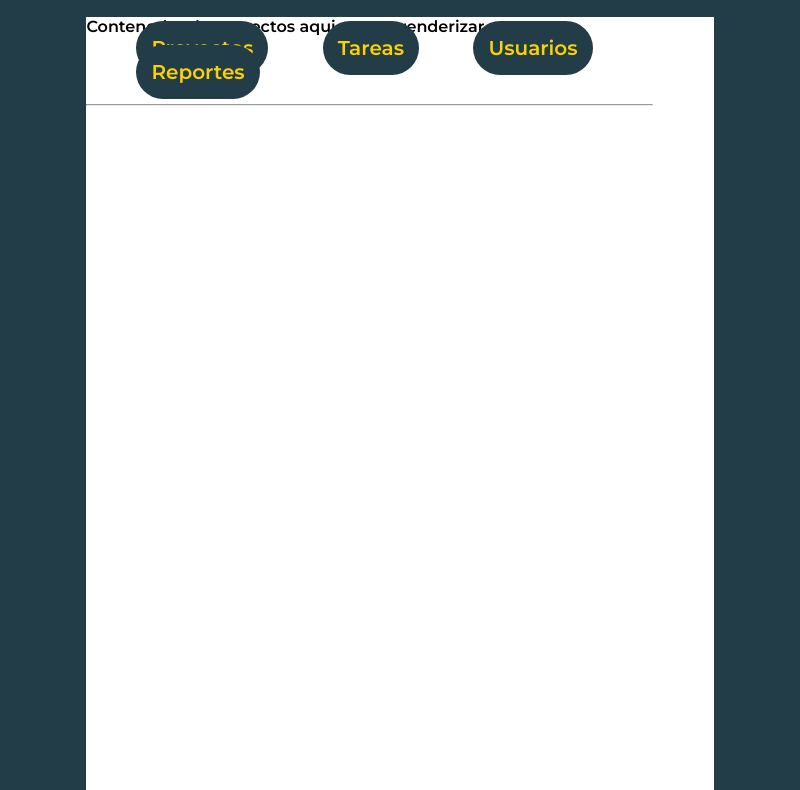
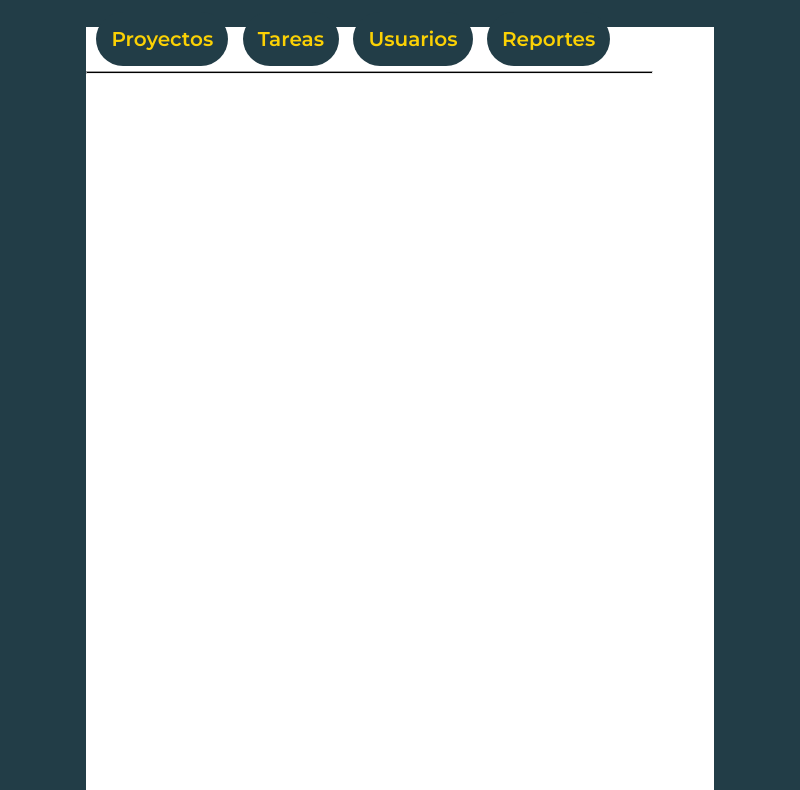
Before and after one commit to erika-nath/Challenge4040APPS, an Electron app: page src/index.html in a window 800 px wide. Shown: the part 97-887 px from the top of the page. Drawn offline with Linux system fonts and the light colour scheme.

Commit message:
add files

```diff
--- a/src/index.html
+++ b/src/index.html
@@ -6,33 +6,25 @@
     <link rel="stylesheet" href="./style.css">
     <link href="https://fonts.googleapis.com/css2?family=Montserrat:wght@600&display=swap" rel="stylesheet">
     <title>4040 APPs</title>
+    <img src="./img/logo.jpg" >
   </head>
-  <img src="./img/logo.jpg" >
   <body class="containerBody">
-    <div class="container">Contenedor de proyectos aqui se va a renderizar
-    <header class="site-header">
-        <div class="header-content contenedor">
+    <div class="container">
             <nav class="pages-links">
-                <a href="index.html" class="boton" style="text-decoration:none">Proyectos</a>
-                <a href="tareas.html"  class="boton" style="text-decoration:none">Tareas</a>
-                <a href="usuarios.html"  class="boton" style="text-decoration:none">Usuarios</a>
-                <a href="reportes.html" class="boton" style="text-decoration:none">Reportes</a>
+                <a href="index.html" style="text-decoration:none">Proyectos</a>
+                <a href="tareas.html"  style="text-decoration:none">Tareas</a>
+                <a href="usuarios.html"  style="text-decoration:none">Usuarios</a>
+                <a href="reportes.html"  style="text-decoration:none">Reportes</a>
             </nav>
             <hr/>
         </div>
-    </div>
-    </header>
-
-
-    <button type="button" name="task" id="taskButton">Im the Button</button>
     <!-- All of the Node.js APIs are available in this renderer process. -->
     list project<br>
     <strong><script>document.write( process.versions.node)</script></strong>,
     and Electron <strong><script>document.write( process.versions.electron )</script></strong>.
 
-    <script>
+    <script type="module" src="./home.js">
       // You can also require other files to run in this process
-      require('./home.js')
     </script>
   </body>
 </html>
--- a/src/style.css
+++ b/src/style.css
@@ -21,28 +21,30 @@ nav a:hover{
  nav{
      color:#fbd104;
      background-color: #ffffff;
+ }
 
-
-
- }
  nav a{
-    margin-left: 50px;
+    margin-left: 10px;
     background-color:#223D47 ;
     color:#fbd104;
     border-radius: 30px;
    font-size: 20px;
    padding: 15px;
+
  }
 
  hr{
-     height: 0.5px;
+     height: 0.6px;
      width: 90%;
 background-color: black;
 margin-top: 20px;
 margin-left: 0%;
 
 }
+
 img{
     width: 8%;
     height: 5%;
+    margin-top: 10px;
+    margin-bottom: 0px;
 }
```
Also changed, not shown: src/reportes.html (+3 -3 lines), src/tareas.html (+2 -0 lines), src/usuarios.html (+4 -6 lines).
